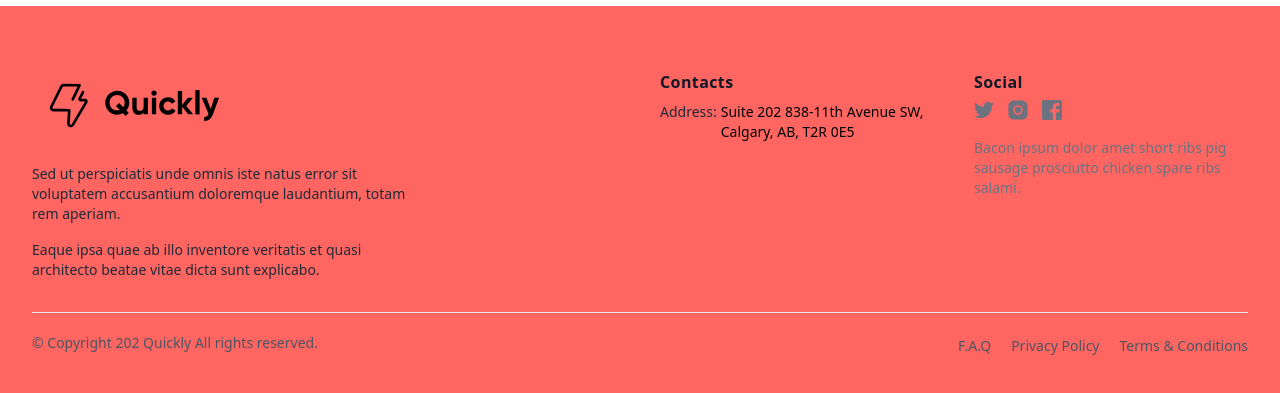
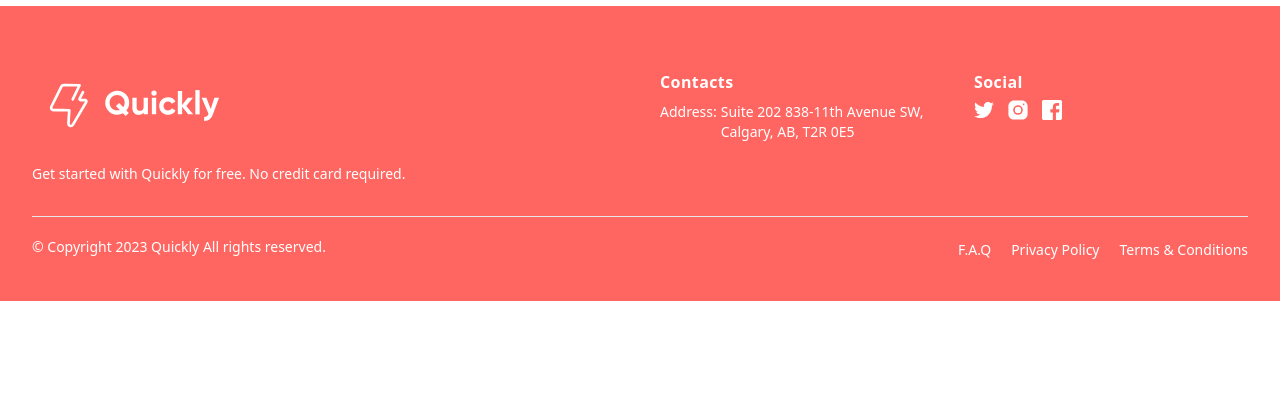
Before and after one commit to renata1026/quickly-project, a Next.js app: page / in a window 1280 px wide. Shown: the part 1811-2204 px from the top of the page. After the commit the page ends 2112 px from the top, so only its background shows below. Built offline with nearby package versions, Linux system fonts and the light colour scheme.

Commit message:
fixed-styling-footer

```diff
--- a/components/Content.js
+++ /dev/null
@@ -1,83 +0,0 @@
-const Content = () => {
-  return (
-    <div className="relative flex flex-col-reverse py-16 lg:py-0 lg:flex-col">
-      <div className="w-full max-w-xl px-4 mx-auto md:px-0 lg:px-8 lg:py-20 lg:max-w-screen-xl">
-        <div className="mb-0 lg:max-w-lg lg:pr-8 xl:pr-6">
-          <h2 className="mb-5 font-sans text-3xl font-bold tracking-tight text-gray-900 sm:text-4xl sm:leading-none md:text-center">
-            Supercharge your cash flow with
-            <br className="hidden md:block" />
-            payments 30 times faster.
-          </h2>
-          <p className="mb-5 text-base text-gray-700 md:text-lg md:text-center">
-            With Quickly’s easy-to-use system, receive early payment and
-            invoicing tools for any business—from professional services to
-            independent contractors.
-          </p>
-          <div className="mb-10 text-center md:mb-16 lg:mb-20">
-            <a
-              href="/"
-              className="inline-flex items-center justify-center w-full h-12 px-6 font-medium tracking-wide text-white transition duration-200 rounded shadow-md md:w-auto bg-deep-purple-accent-400 hover:bg-deep-purple-accent-700 focus:shadow-outline focus:outline-none"
-            >
-              Learn more
-            </a>
-          </div>
-          <div className="flex flex-col items-center">
-            <div className="mb-2 text-sm text-gray-600 md:mb-2">Follow us</div>
-            <div className="flex items-center space-x-4">
-              <div className="flex items-center">
-                <a
-                  href="/"
-                  className="text-gray-600 transition-colors duration-300 hover:text-deep-purple-accent-400"
-                >
-                  <svg viewBox="0 0 24 24" fill="currentColor" className="h-5">
-                    <path d="M24,4.6c-0.9,0.4-1.8,0.7-2.8,0.8c1-0.6,1.8-1.6,2.2-2.7c-1,0.6-2,1-3.1,1.2c-0.9-1-2.2-1.6-3.6-1.6 c-2.7,0-4.9,2.2-4.9,4.9c0,0.4,0,0.8,0.1,1.1C7.7,8.1,4.1,6.1,1.7,3.1C1.2,3.9,1,4.7,1,5.6c0,1.7,0.9,3.2,2.2,4.1 C2.4,9.7,1.6,9.5,1,9.1c0,0,0,0,0,0.1c0,2.4,1.7,4.4,3.9,4.8c-0.4,0.1-0.8,0.2-1.3,0.2c-0.3,0-0.6,0-0.9-0.1c0.6,2,2.4,3.4,4.6,3.4 c-1.7,1.3-3.8,2.1-6.1,2.1c-0.4,0-0.8,0-1.2-0.1c2.2,1.4,4.8,2.2,7.5,2.2c9.1,0,14-7.5,14-14c0-0.2,0-0.4,0-0.6 C22.5,6.4,23.3,5.5,24,4.6z" />
-                  </svg>
-                </a>
-              </div>
-              <div className="flex items-center">
-                <a
-                  href="/"
-                  className="text-gray-600 transition-colors duration-300 hover:text-deep-purple-accent-400"
-                >
-                  <svg viewBox="0 0 30 30" fill="currentColor" className="h-6">
-                    <circle cx="15" cy="15" r="4" />
-                    <path d="M19.999,3h-10C6.14,3,3,6.141,3,10.001v10C3,23.86,6.141,27,10.001,27h10C23.86,27,27,23.859,27,19.999v-10   C27,6.14,23.859,3,19.999,3z M15,21c-3.309,0-6-2.691-6-6s2.691-6,6-6s6,2.691,6,6S18.309,21,15,21z M22,9c-0.552,0-1-0.448-1-1   c0-0.552,0.448-1,1-1s1,0.448,1,1C23,8.552,22.552,9,22,9z" />
-                  </svg>
-                </a>
-              </div>
-              <div className="flex items-center">
-                <a
-                  href="/"
-                  className="text-gray-600 transition-colors duration-300 hover:text-deep-purple-accent-400"
-                >
-                  <svg viewBox="0 0 24 24" fill="currentColor" className="h-5">
-                    <path d="M22,0H2C0.895,0,0,0.895,0,2v20c0,1.105,0.895,2,2,2h11v-9h-3v-4h3V8.413c0-3.1,1.893-4.788,4.659-4.788 c1.325,0,2.463,0.099,2.795,0.143v3.24l-1.918,0.001c-1.504,0-1.795,0.715-1.795,1.763V11h4.44l-1,4h-3.44v9H22c1.105,0,2-0.895,2-2 V2C24,0.895,23.105,0,22,0z" />
-                  </svg>
-                </a>
-              </div>
-              <div className="flex items-center">
-                <a
-                  href="/"
-                  className="text-gray-600 transition-colors duration-300 hover:text-deep-purple-accent-400"
-                >
-                  <svg viewBox="0 0 24 24" fill="currentColor" className="h-6">
-                    <path d="M23.8,7.2c0,0-0.2-1.7-1-2.4c-0.9-1-1.9-1-2.4-1C17,3.6,12,3.6,12,3.6h0c0,0-5,0-8.4,0.2 c-0.5,0.1-1.5,0.1-2.4,1c-0.7,0.7-1,2.4-1,2.4S0,9.1,0,11.1v1.8c0,1.9,0.2,3.9,0.2,3.9s0.2,1.7,1,2.4c0.9,1,2.1,0.9,2.6,1 c1.9,0.2,8.2,0.2,8.2,0.2s5,0,8.4-0.3c0.5-0.1,1.5-0.1,2.4-1c0.7-0.7,1-2.4,1-2.4s0.2-1.9,0.2-3.9v-1.8C24,9.1,23.8,7.2,23.8,7.2z M9.5,15.1l0-6.7l6.5,3.4L9.5,15.1z" />
-                  </svg>
-                </a>
-              </div>
-            </div>
-          </div>
-        </div>
-      </div>
-      <div className="inset-y-0 top-0 right-0 w-full max-w-xl px-4 mx-auto mb-6 md:px-0 lg:pl-8 lg:pr-0 lg:mb-0 lg:mx-0 lg:w-1/2 lg:max-w-full lg:absolute xl:px-0">
-        <img
-          className="object-cover w-full h-56 rounded shadow-lg lg:rounded-none lg:shadow-none md:h-96 lg:h-full"
-          src="https://images.pexels.com/photos/3184360/pexels-photo-3184360.jpeg?auto=compress&amp;cs=tinysrgb&amp;dpr=2&amp;h=750&amp;w=1260"
-          alt=""
-        />
-      </div>
-    </div>
-  );
-};
-
-export default Content;
--- a/components/Footer.js
+++ b/components/Footer.js
@@ -1,16 +1,16 @@
 import Image from 'next/image';
 import Link from 'next/link';
-import logoDark from '../public/logoDark.svg';
+import logo from '../public/logo.svg';
 
 const Footer = () => {
   return (
     <div className="bg-[#ff6661]">
       <div className="px-4 pt-16 mx-auto sm:max-w-xl md:max-w-full lg:max-w-screen-xl md:px-24 lg:px-8">
-        <div className="grid gap-10 row-gap-6 mb-8 sm:grid-cols-2 lg:grid-cols-4">
+        <div className="grid gap-10 row-gap-6 mb-8 sm:grid-cols-2 lg:grid-cols-4 text-white">
           <div className="sm:col-span-2">
             <Link href="/">
               <Image
-                src={logoDark}
+                src={logo}
                 alt="logo"
                 width={205}
                 height={75}
@@ -19,22 +19,17 @@ const Footer = () => {
               />
             </Link>
             <div className="mt-6 lg:max-w-sm">
-              <p className="text-sm text-gray-800">
-                Sed ut perspiciatis unde omnis iste natus error sit voluptatem
-                accusantium doloremque laudantium, totam rem aperiam.
-              </p>
-              <p className="mt-4 text-sm text-gray-800">
-                Eaque ipsa quae ab illo inventore veritatis et quasi architecto
-                beatae vitae dicta sunt explicabo.
+              <p className="mt-4 text-sm text-white">
+                Get started with Quickly for free. No credit card required.
               </p>
             </div>
           </div>
           <div className="space-y-2 text-sm">
-            <p className="text-base font-bold tracking-wide text-gray-900">
+            <p className="text-base font-bold tracking-wide text-white">
               Contacts
             </p>
             <div className="flex">
-              <p className="mr-1 text-gray-800">Address:</p>
+              <p className="mr-1 text-white">Address:</p>
               <a
                 href="https://www.google.com/maps"
                 target="_blank"
@@ -48,13 +43,13 @@ const Footer = () => {
             </div>
           </div>
           <div>
-            <span className="text-base font-bold tracking-wide text-gray-900">
+            <span className="text-base font-bold tracking-wide text-white">
               Social
             </span>
             <div className="flex items-center mt-1 space-x-3">
               <a
                 href="/"
-                className="text-gray-500 transition-colors duration-300 hover:text-deep-purple-accent-400"
+                className="text-white transition-colors duration-300 hover:text-deep-purple-accent-400"
               >
                 <svg viewBox="0 0 24 24" fill="currentColor" className="h-5">
                   <path d="M24,4.6c-0.9,0.4-1.8,0.7-2.8,0.8c1-0.6,1.8-1.6,2.2-2.7c-1,0.6-2,1-3.1,1.2c-0.9-1-2.2-1.6-3.6-1.6 c-2.7,0-4.9,2.2-4.9,4.9c0,0.4,0,0.8,0.1,1.1C7.7,8.1,4.1,6.1,1.7,3.1C1.2,3.9,1,4.7,1,5.6c0,1.7,0.9,3.2,2.2,4.1 C2.4,9.7,1.6,9.5,1,9.1c0,0,0,0,0,0.1c0,2.4,1.7,4.4,3.9,4.8c-0.4,0.1-0.8,0.2-1.3,0.2c-0.3,0-0.6,0-0.9-0.1c0.6,2,2.4,3.4,4.6,3.4 c-1.7,1.3-3.8,2.1-6.1,2.1c-0.4,0-0.8,0-1.2-0.1c2.2,1.4,4.8,2.2,7.5,2.2c9.1,0,14-7.5,14-14c0-0.2,0-0.4,0-0.6 C22.5,6.4,23.3,5.5,24,4.6z" />
@@ -62,7 +57,7 @@ const Footer = () => {
               </a>
               <a
                 href="/"
-                className="text-gray-500 transition-colors duration-300 hover:text-deep-purple-accent-400"
+                className="text-white transition-colors duration-300 hover:text-deep-purple-accent-400"
               >
                 <svg viewBox="0 0 30 30" fill="currentColor" className="h-6">
                   <circle cx="15" cy="15" r="4" />
@@ -71,28 +66,24 @@ const Footer = () => {
               </a>
               <a
                 href="/"
-                className="text-gray-500 transition-colors duration-300 hover:text-deep-purple-accent-400"
+                className="text-white transition-colors duration-300 hover:text-deep-purple-accent-400"
               >
                 <svg viewBox="0 0 24 24" fill="currentColor" className="h-5">
                   <path d="M22,0H2C0.895,0,0,0.895,0,2v20c0,1.105,0.895,2,2,2h11v-9h-3v-4h3V8.413c0-3.1,1.893-4.788,4.659-4.788 c1.325,0,2.463,0.099,2.795,0.143v3.24l-1.918,0.001c-1.504,0-1.795,0.715-1.795,1.763V11h4.44l-1,4h-3.44v9H22c1.105,0,2-0.895,2-2 V2C24,0.895,23.105,0,22,0z" />
                 </svg>
               </a>
             </div>
-            <p className="mt-4 text-sm text-gray-500">
-              Bacon ipsum dolor amet short ribs pig sausage prosciutto chicken
-              spare ribs salami.
-            </p>
           </div>
         </div>
         <div className="flex flex-col-reverse justify-between pt-5 pb-10 border-t lg:flex-row">
-          <p className="text-sm text-gray-600">
-            © Copyright 202 Quickly All rights reserved.
+          <p className="text-sm text-white">
+            © Copyright 2023 Quickly All rights reserved.
           </p>
           <ul className="flex flex-col mb-3 space-y-2 lg:mb-0 sm:space-y-0 sm:space-x-5 sm:flex-row">
             <li>
               <a
                 href="/"
-                className="text-sm text-gray-600 transition-colors duration-300 hover:text-deep-purple-accent-400"
+                className="text-sm text-white transition-colors duration-300 hover:text-deep-purple-accent-400"
               >
                 F.A.Q
               </a>
@@ -100,7 +91,7 @@ const Footer = () => {
             <li>
               <a
                 href="/"
-                className="text-sm text-gray-600 transition-colors duration-300 hover:text-deep-purple-accent-400"
+                className="text-sm text-white transition-colors duration-300 hover:text-deep-purple-accent-400"
               >
                 Privacy Policy
               </a>
@@ -108,7 +99,7 @@ const Footer = () => {
             <li>
               <a
                 href="/"
-                className="text-sm text-gray-600 transition-colors duration-300 hover:text-deep-purple-accent-400"
+                className="text-sm text-white transition-colors duration-300 hover:text-deep-purple-accent-400"
               >
                 Terms &amp; Conditions
               </a>
```
